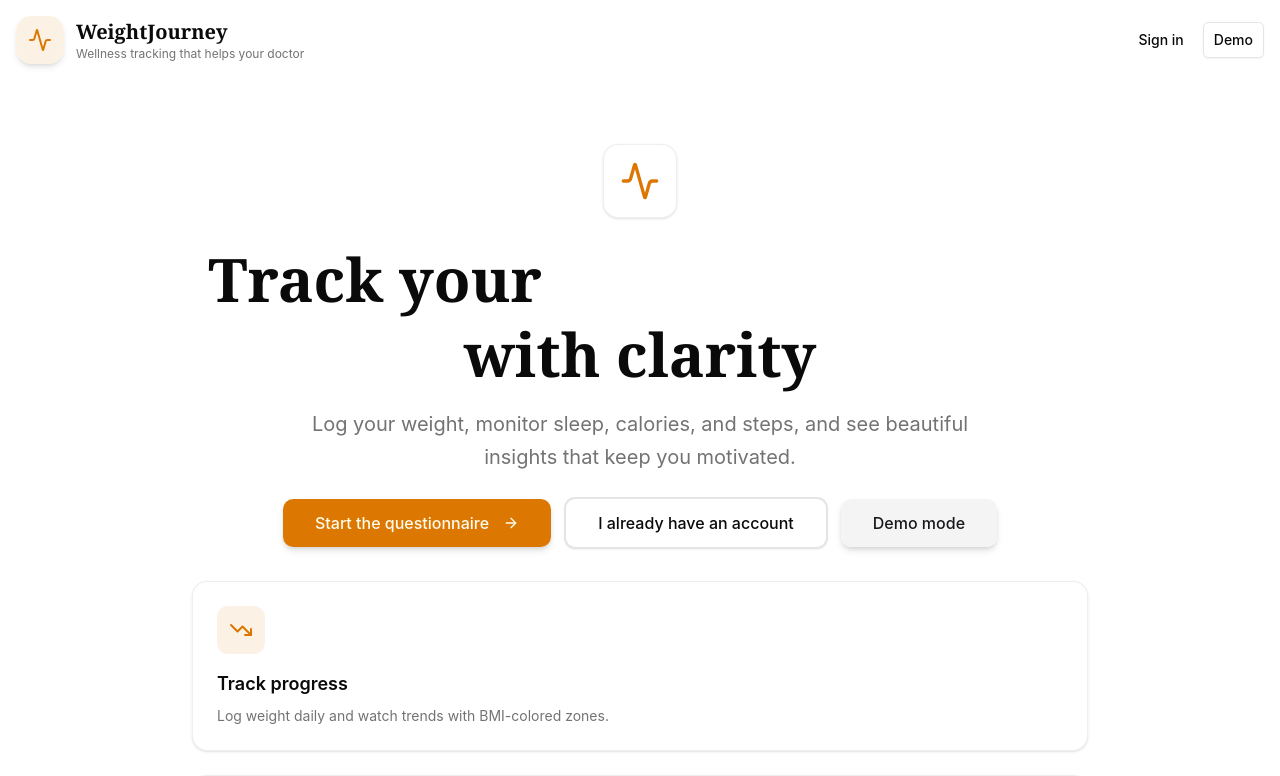
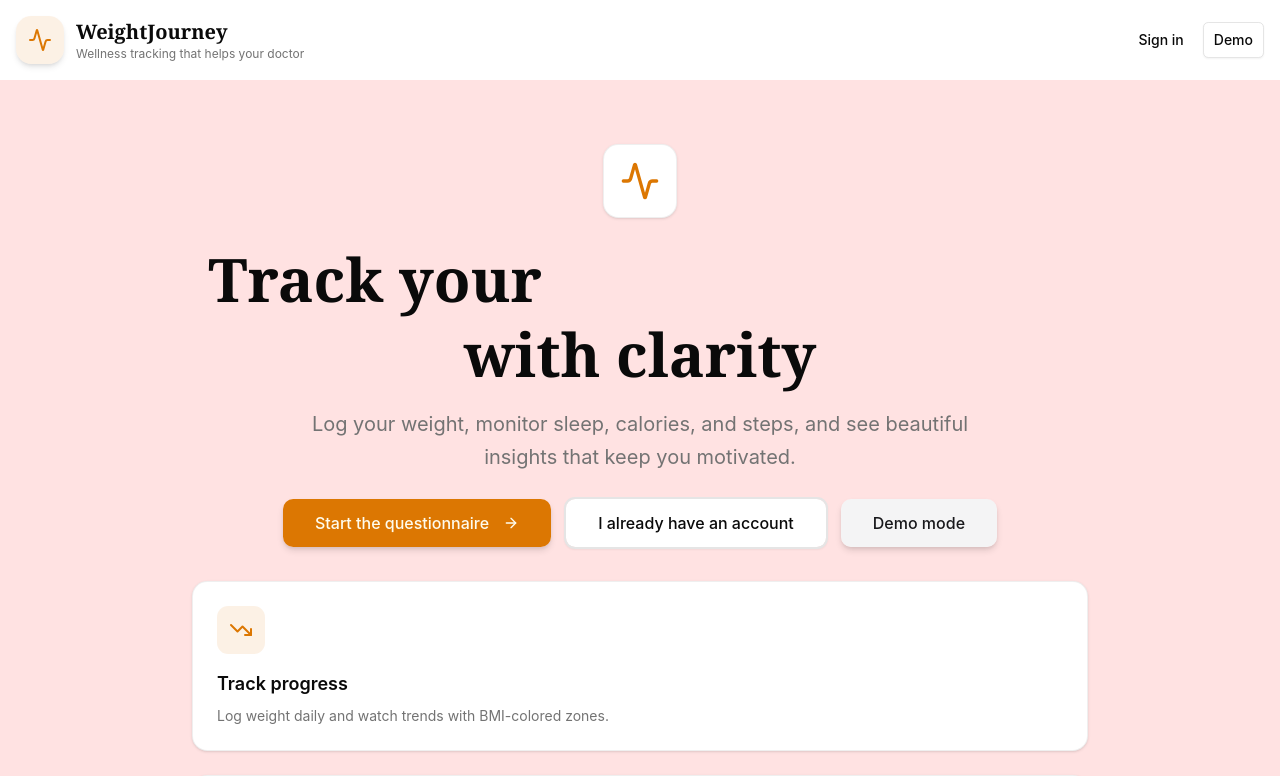
Before and after one commit to Hrabi80/Weight-journey, a Next.js app: page / in a window 1280 px wide. Shown: the top 776 px of the page. Built offline with nearby package versions, Linux system fonts and the light colour scheme.

Commit message:
fix home layout

```diff
--- a/app/globals.css
+++ b/app/globals.css
@@ -143,18 +143,18 @@
     @apply bg-background text-foreground;
   }
 }
-
-@layer utilities {
-   .bg-gradient-hero {
-    position: relative;
-    background-image: linear-gradient(
+.bg-gradient-hero {
+   /* position: relative; */
+    background: linear-gradient(
       135deg,
-      hsl(var(--background)) 0%,
-      hsl(var(--accent)) 40%,
-      hsl(var(--primary) / 0.95) 100%
+      var(--background) 0%,
+      var(--accent) 40%,
+      var(--primary) / 0.95 100%
     );
     overflow: hidden;
   }
+@layer utilities {
+
 
   .bg-gradient-hero::before {
     content: "";
--- a/app/page.tsx
+++ b/app/page.tsx
@@ -4,20 +4,16 @@ import { useRouter } from "next/navigation";
 import { Activity, ArrowRight, BarChart3, TrendingDown, Users } from "lucide-react";
 
 import { Button } from "@/components/ui/button";
-import { Box, Flex, Grid, Text, Title } from "@/components/layout";
-
+import { Box, Flex, Grid, Stack, Text, Title } from "@/components/layout";
+import "./styles.css"
 export default function Home() {
   const router = useRouter();
 
   return (
-    <Box className="min-h-screen flex flex-col bg-gradient-hero">
-
-
-      <Box as="main" className="flex-1">
-        <Flex
-          direction="column"
+    <Box className="min-h-screen  max-w-screen bg-red-100" >
+        <Stack
           align="center"
-          className="container mx-auto px-4 py-12 sm:py-16"
+          className="container mx-auto px-4 py-12 sm:py-16 "
           gap="xl"
         >
           <Box className="max-w-4xl text-center animate-fade-in-up">
@@ -113,8 +109,7 @@ export default function Home() {
               </Box>
             </Grid.Col>
           </Grid>
-        </Flex>
-      </Box>
-    </Box>
+        </Stack>
+   </Box>
   );
 }
--- /dev/null
+++ b/app/styles.css
@@ -0,0 +1,10 @@
+.bg-gradient-hero {
+   /* position: relative; */
+    background: linear-gradient(
+      135deg,
+      var(--background) 0%,
+      var(--accent) 40%,
+      var(--primary) / 0.95 100%
+    );
+    overflow: hidden;
+  }
--- a/components/Header/index.tsx
+++ b/components/Header/index.tsx
@@ -6,7 +6,7 @@ import { Button } from "../ui/button";
 
 export function Header() {
   return (
-    <Box as="header" className="w-full bg-gradient-hero header-shadow">
+    <Box as="header" className="w-full header-shadow position-fix">
       <Flex
         className="container mx-auto py-4"
         px="md"
```
Also changed, not shown: 1 other file (tests, documents, lock files or other folders).
